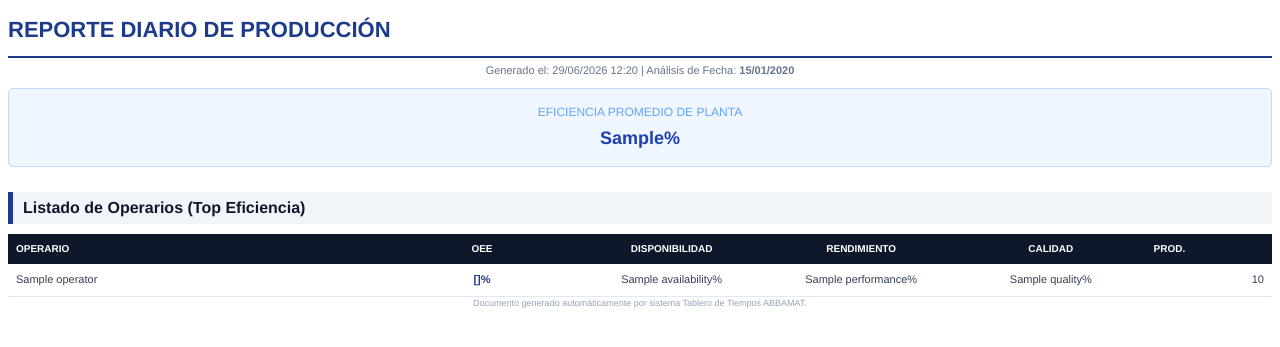
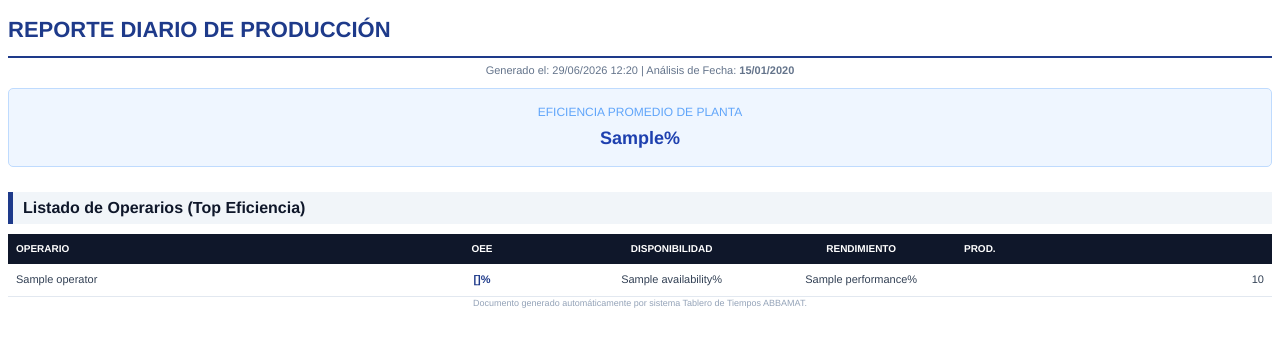
Before and after one commit to CARsoftAR/tablerotoiempos, a Django app: template templates/dashboard/reporte_pdf.html in a window 1280 px wide. Shown: the top 347 px of the page. Run offline with Django 5.2, Linux system fonts and the light colour scheme; the template is opened without the code that fills it: most values are stand-ins (such as "Sample title", 1, 10 or a date in 2020).

Commit message:
fix: eliminar columna Calidad del reporte PDF, colspan 6→5, redistribuir widths

```diff
--- a/templates/dashboard/reporte_pdf.html
+++ b/templates/dashboard/reporte_pdf.html
@@ -69,8 +69,7 @@
                 <th width="15%" class="text-center">OEE</th>
                 <th width="15%" class="text-center">Disponibilidad</th>
                 <th width="15%" class="text-center">Rendimiento</th>
-                <th width="15%" class="text-center">Calidad</th>
-                <th width="10%">Prod.</th>
+                <th width="25%">Prod.</th>
             </tr>
         </thead>
         <tbody>
@@ -80,11 +79,10 @@
                 <td class="text-center font-bold" style="color: #1e3a8a;">{{ op.oee }}%</td>
                 <td class="text-center">{{ op.availability }}%</td>
                 <td class="text-center">{{ op.performance }}%</td>
-                <td class="text-center">{{ op.quality }}%</td>
                 <td class="text-right">{{ op.actual_qty|floatformat:0 }}</td>
             </tr>
             {% empty %}
-            <tr><td colspan="6" class="text-center">No hay datos de operarios para este periodo.</td></tr>
+            <tr><td colspan="5" class="text-center">No hay datos de operarios para este periodo.</td></tr>
             {% endfor %}
         </tbody>
     </table>
```
